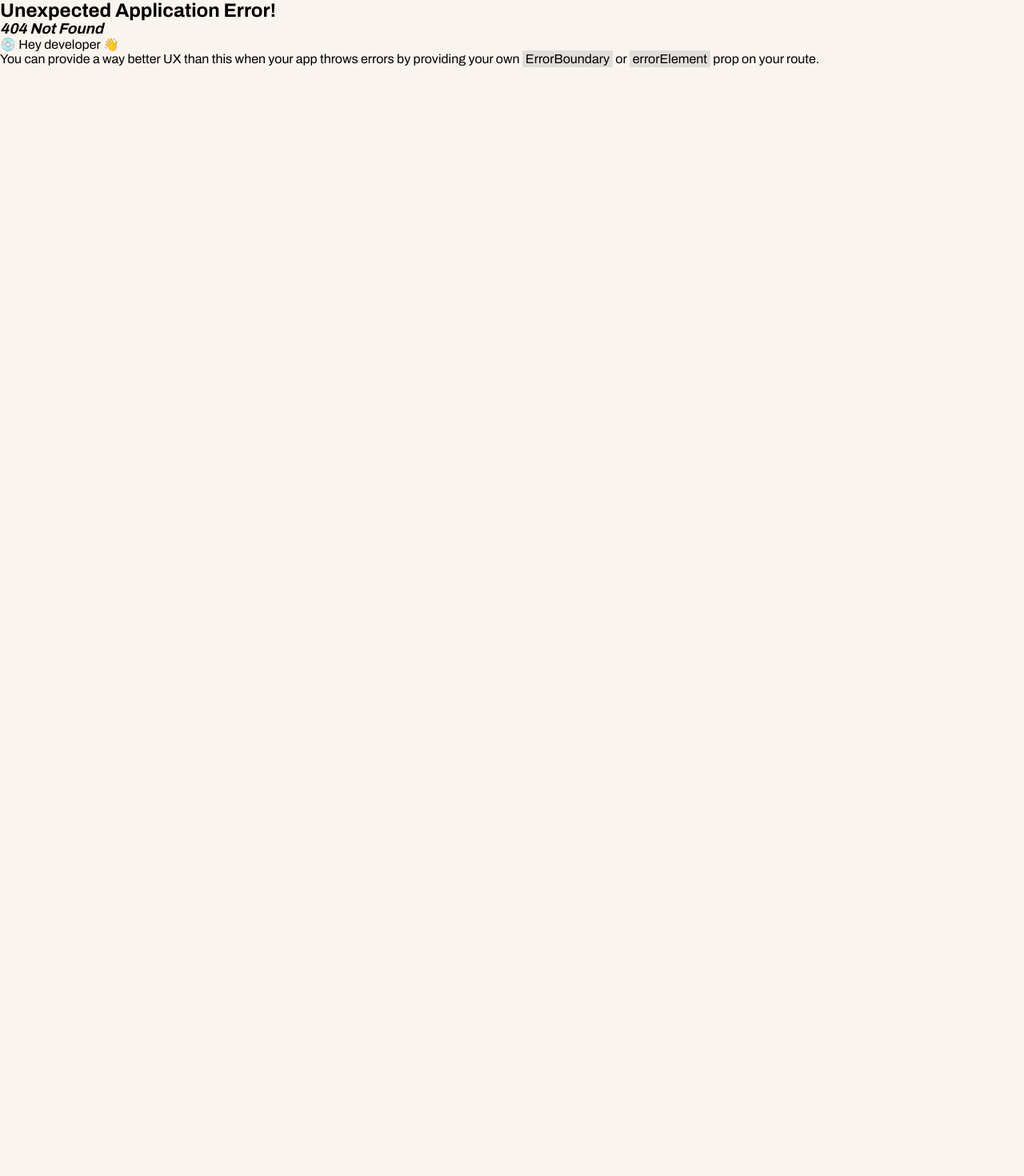
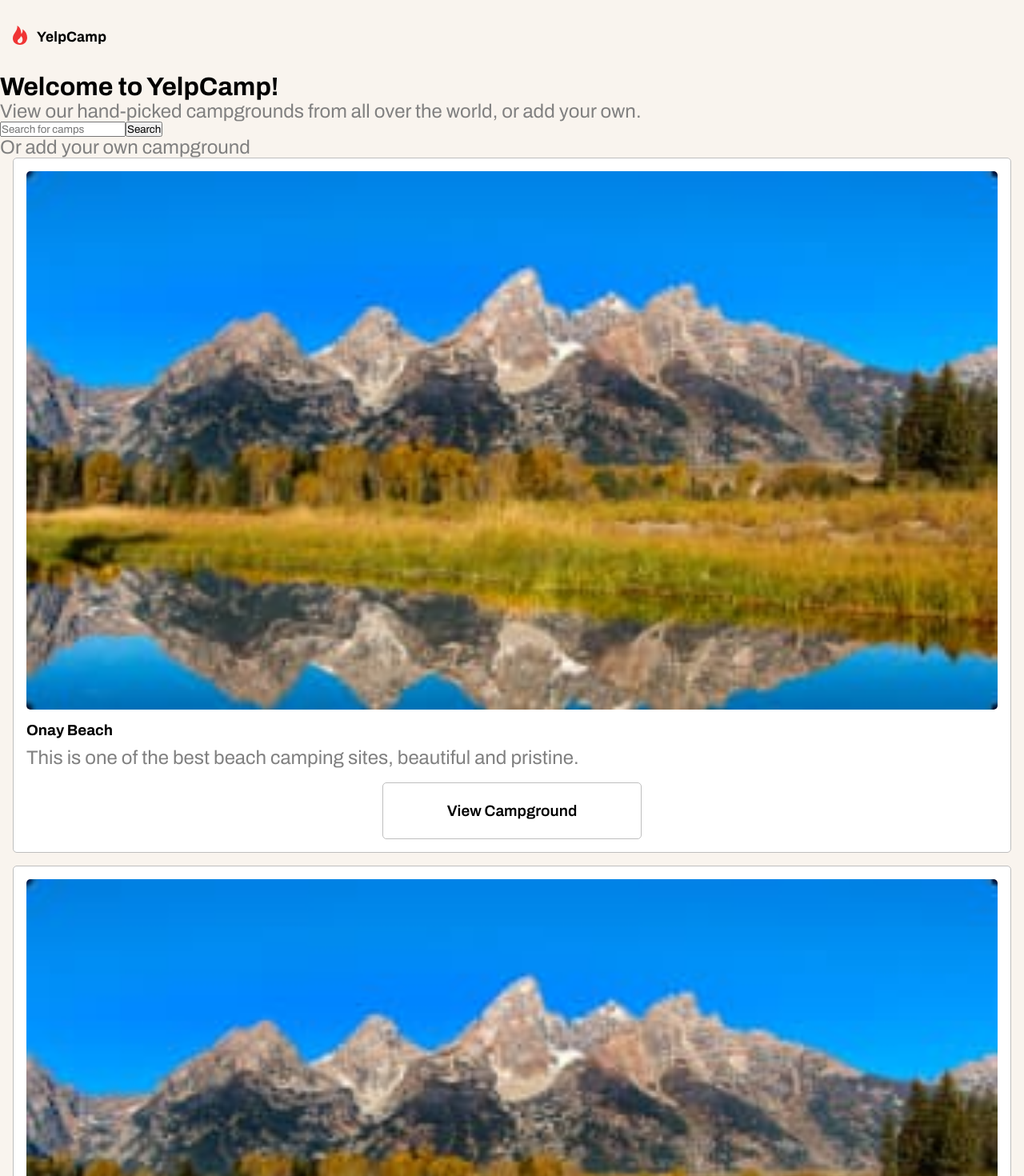
Before and after one commit to TevinDeale/yelp-camp, a React (Vite) app: page /search-campsites in a window 1280 px wide. Before the commit this address had no page. Shown: the top 1470 px of the page at 80% size. Before the commit the page ends 800 px from the top, so only its background shows below. Built offline with nearby package versions, Linux system fonts and the light colour scheme.

Commit message:
Created Crards,search page, navbar

```diff
--- a/src/components/App/App.jsx
+++ b/src/components/App/App.jsx
@@ -1,12 +1,16 @@
 import './App.css'
 import Landing from '../Landing/Landing';
 import { createBrowserRouter, RouterProvider } from 'react-router-dom';
+import Search from '../Search/Search';
 
 const router = createBrowserRouter([
   {
     path: "/",
     element: <Landing />,
-  },
+  }, {
+    path: "search-campsites",
+    element: <Search />
+  }
 ]);
 
 function App() {
--- a/src/components/Landing/Landing.css
+++ b/src/components/Landing/Landing.css
@@ -2,6 +2,7 @@
     padding-left: 1rem;
     padding-top: 2rem;
     padding-bottom: 2rem;
+    cursor: pointer;
 }
 
 .main-container {
@@ -50,6 +51,11 @@ h4 {
     color: white;
     padding: 1.3rem;
     border-radius: 5px;
+}
+
+.view-campgrounds:active{
+    background-color: white;
+    color: black;
 }
 
 .partners {
--- a/src/components/Landing/Landing.jsx
+++ b/src/components/Landing/Landing.jsx
@@ -5,6 +5,8 @@ import bookingLogo from '../../Assets/Booking.svg';
 import plumguideLogo from '../../Assets/Plum Guide.svg';
 import heroCampDesktop from '../../Assets/Hero Image.jpg'
 import './Landing.css';
+import { Link } from 'react-router-dom';
+import Search from '../Search/Search';
 
 
 const Landing = () => {
@@ -27,9 +29,11 @@ const Landing = () => {
                     <li className='actions'><h4>Leave reviews and experiences.</h4></li>
                     <li className='actions'><h4>See locations for all camps.</h4></li>
                 </ul>
-                <button className='view-campgrounds'>
-                    View Campgrounds
-                </button>
+
+                <Link to='/search-campsites'>
+                    <button className='view-campgrounds'>View Campground</button>
+                </Link>
+
 
                 <div className='partners'>
                 <h4>Partnered with:</h4>
--- /dev/null
+++ b/src/components/Search/Search.css
@@ -0,0 +1,64 @@
+.search-container {
+    margin-left: 1rem;
+    margin-right: 1rem;
+    height: 100vh;
+}
+
+.card-container
+ {
+    border: 1px solid rgb(190, 190, 190);
+    border-radius: 5px;
+    background-color: white;
+    margin-bottom: 1rem;
+}
+
+.card-contents {
+    margin: 1rem;
+    height: 94%;
+}
+
+.card-contents img {
+    border-radius: 5px;
+    margin: 0 auto;
+    width: 100%;
+
+}
+
+.card-contents h3 {
+    padding-bottom: .7rem;
+    padding-top: 1rem;
+}
+
+.card-contents h4 {
+    line-height: 1.7rem;
+    padding-bottom: 1rem;
+    margin-right: 2rem;
+}
+
+.button-container {
+    margin: 0 auto;
+    text-align: center;
+    width: 90%;
+}
+
+.card-contents button {
+    padding: 1.5rem 5rem;
+    border: 1px solid rgb(190, 190, 190);
+    border-radius: 5px;
+    background-color: white;
+    font-size: 1.2rem;
+    font-weight: 600;
+    cursor: pointer;
+    color: black;
+
+}
+
+@media (max-width: 427px) {
+    .card-contents button {
+        font-size: 1rem;
+        padding: 0;
+        padding-top: 1.3rem;
+        padding-bottom: 1.3rem;
+        width: 98%;
+    }
+}
--- /dev/null
+++ b/src/components/Search/Search.jsx
@@ -0,0 +1,54 @@
+import "./Search.css";
+import onay from '../../Assets/Camp Images/Compressed Images/Onay Beach.jpg';
+import Navbar from "../Static/Navbar";
+
+const campsites = {
+    image: onay,
+    Name: "Onay Beach",
+    Description: "This is one of the best beach camping sites, beautiful and pristine."
+}
+
+const Card = () => {
+    return (
+        <div className="card-container">
+            <div className="card-contents">
+                <img src={onay} alt='onay-beach' />
+                <h3>{campsites.Name}</h3>
+                <h4>{campsites.Description}</h4>
+                <div className="button-container">
+                    <button>View Campground</button>
+                </div>
+            </div>
+        </div>
+    )
+    }
+
+const Search = () => {
+    return (
+    <>
+        <Navbar />
+
+        <main className="search-main-container">
+            <h1>Welcome to YelpCamp!</h1>
+            <h4>View our hand-picked campgrounds from all over the world, or add your own.</h4>
+            <form>
+                <input type="text" placeholder="Search for camps"></input>
+                <button>Search</button>
+                <h4>Or add your own campground</h4>
+            </form>
+        </main>
+        <div className="search-container">
+            <Card />
+            <Card />
+            <Card />
+            <Card />
+            <Card />
+            <Card />
+            <Card />
+            <Card />
+        </div>
+    </>
+    )
+}
+
+export default Search
--- /dev/null
+++ b/src/components/Static/Navbar.jsx
@@ -0,0 +1,12 @@
+import { Link } from 'react-router-dom';
+import logo from '../../Assets/Logo.svg';
+
+const Navbar = () => {
+    return (
+        <header className='logo'>
+            <Link to='/'><img src={logo} alt='logo' /></Link>
+        </header>
+    )
+}
+
+export default Navbar;
```
Also changed, not shown: src/main.jsx (+0 -8 lines), src/components/Static/Footer.jsx (added).
